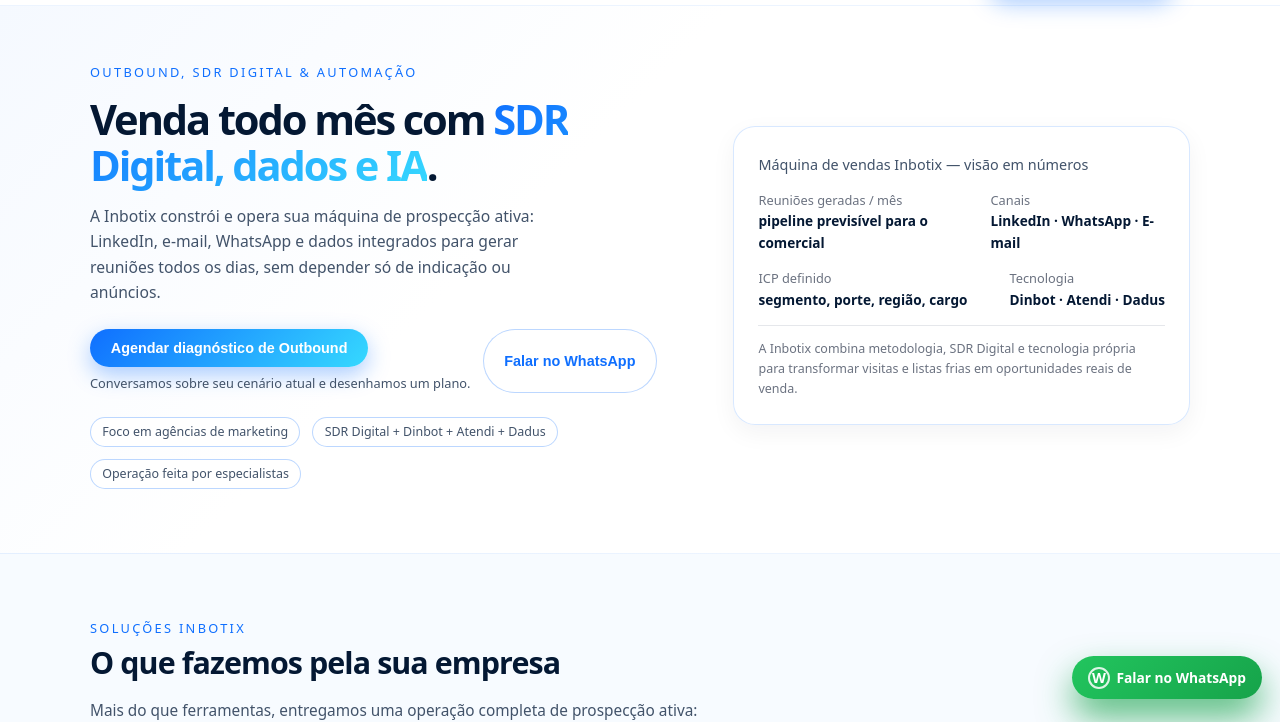
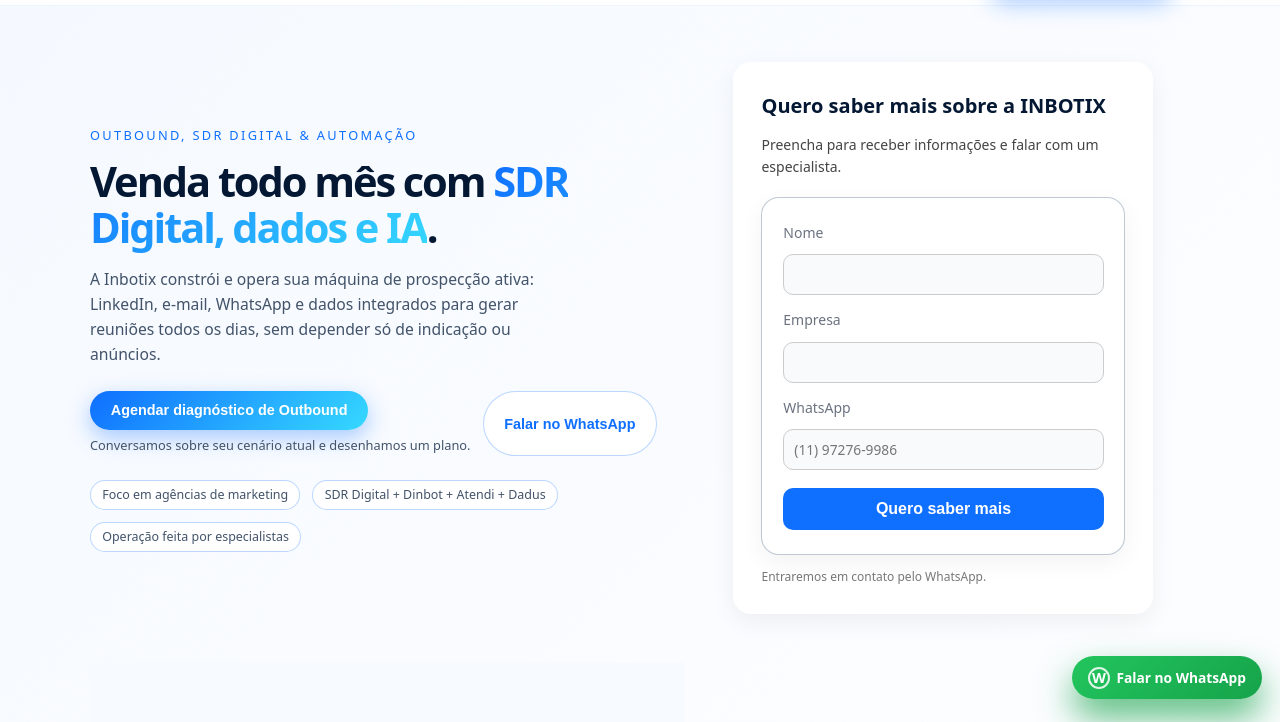
Before and after one commit to gmloureiro/site, a plain HTML site: page index.html in a window 1280 px wide. Shown: the part 83-805 px from the top of the page. Drawn offline with Linux system fonts and the light colour scheme.

Commit message:
Update index.html

```diff
--- a/index.html
+++ b/index.html
@@ -1019,38 +1019,50 @@
             </div>
           </div>
 
-          <aside class="hero-card">
-            <div class="hero-card-title">
-              Máquina de vendas Inbotix — visão em números
-            </div>
-            <div class="metric-row">
-              <div>
-                <div class="metric-label">Reuniões geradas / mês</div>
-                <div class="metric-value">pipeline previsível para o comercial</div>
-              </div>
-              <div>
-                <div class="metric-label">Canais</div>
-                <div class="metric-value">LinkedIn · WhatsApp · E-mail</div>
-              </div>
-            </div>
-            <div class="metric-row">
-              <div>
-                <div class="metric-label">ICP definido</div>
-                <div class="metric-value">segmento, porte, região, cargo</div>
-              </div>
-              <div>
-                <div class="metric-label">Tecnologia</div>
-                <div class="metric-value">Dinbot · Atendi · Dadus</div>
-              </div>
-            </div>
-            <p class="hero-tagline">
-              A Inbotix combina metodologia, SDR Digital e tecnologia própria
-              para transformar visitas e listas frias em oportunidades reais de venda.
-            </p>
-          </aside>
-        </div>
-      </div>
-    </section>
+       <div class="info-box" style="
+  background: #ffffff;
+  border-radius: 18px;
+  padding: 28px;
+  box-shadow: 0 8px 24px rgba(0,0,0,0.06);
+  max-width: 420px;
+">
+
+  <h3 style="font-size: 20px; margin-bottom: 12px; font-weight: 600;">
+    Quero saber mais sobre a INBOTIX
+  </h3>
+
+  <p style="font-size: 14px; margin-bottom: 18px; color: #444;">
+    Preencha para receber informações e falar com um especialista.
+  </p>
+
+  <form action="https://api.gupshup.io/sm/api/v1/msg" method="POST">
+
+    <label style="font-size: 14px; font-weight: 500;">Nome</label>
+    <input type="text" name="nome" required
+      style="width: 100%; padding: 10px; margin: 6px 0 14px; border-radius: 10px; border: 1px solid #ccc;">
+
+    <label style="font-size: 14px; font-weight: 500;">Empresa</label>
+    <input type="text" name="empresa" required
+      style="width: 100%; padding: 10px; margin: 6px 0 14px; border-radius: 10px; border: 1px solid #ccc;">
+
+    <label style="font-size: 14px; font-weight: 500;">WhatsApp</label>
+    <input type="tel" name="whats" required placeholder="(11) 97276-9986"
+      style="width: 100%; padding: 10px; margin: 6px 0 18px; border-radius: 10px; border: 1px solid #ccc;">
+
+    <button type="submit"
+      style="width: 100%; padding: 12px; border: none; border-radius: 10px;
+      background: #0F6FFF; color: #fff; font-weight: 600; cursor: pointer;
+      font-size: 16px;">
+      Quero saber mais
+    </button>
+  </form>
+
+  <p style="font-size: 12px; margin-top: 12px; color: #777;">
+    Entraremos em contato pelo WhatsApp.
+  </p>
+
+</div>
+
 
     <!-- SOLUÇÕES -->
     <section class="solutions-section" id="solucoes">
```
